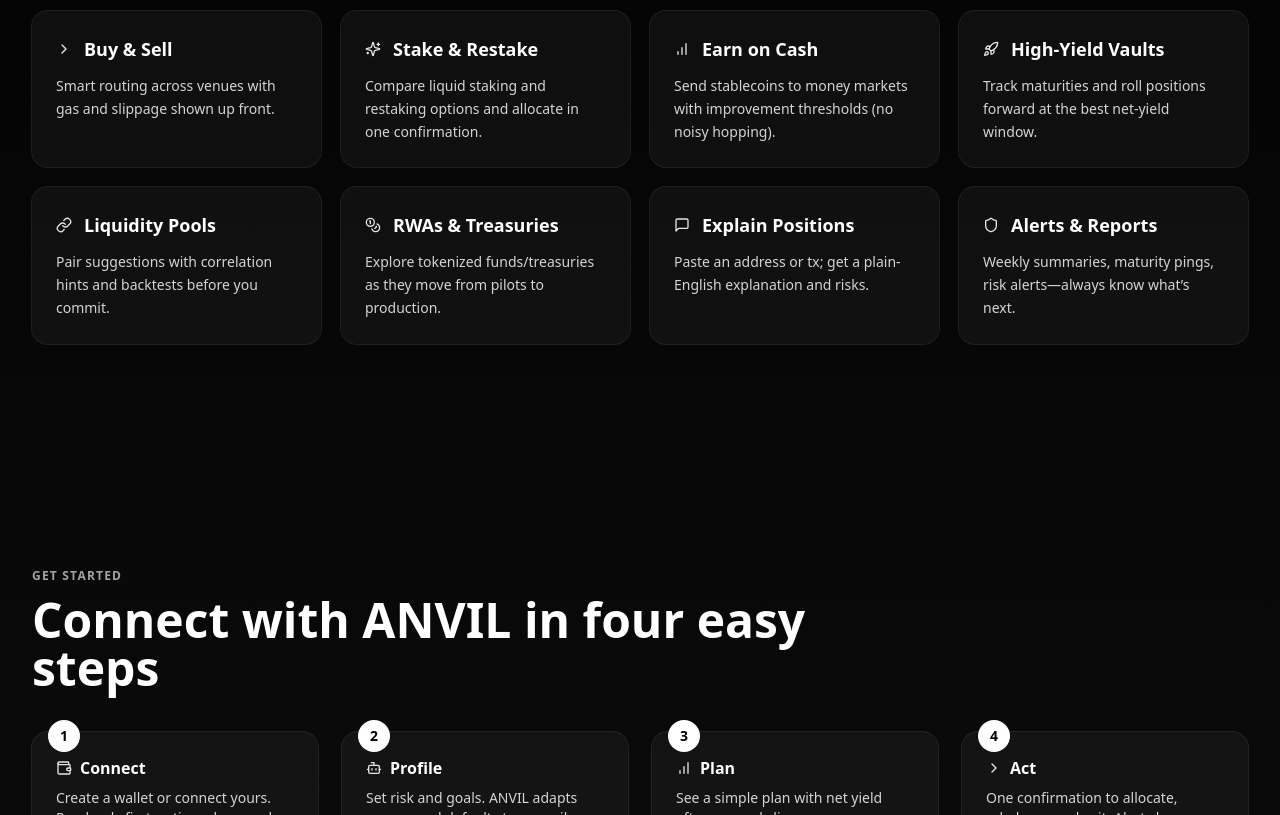
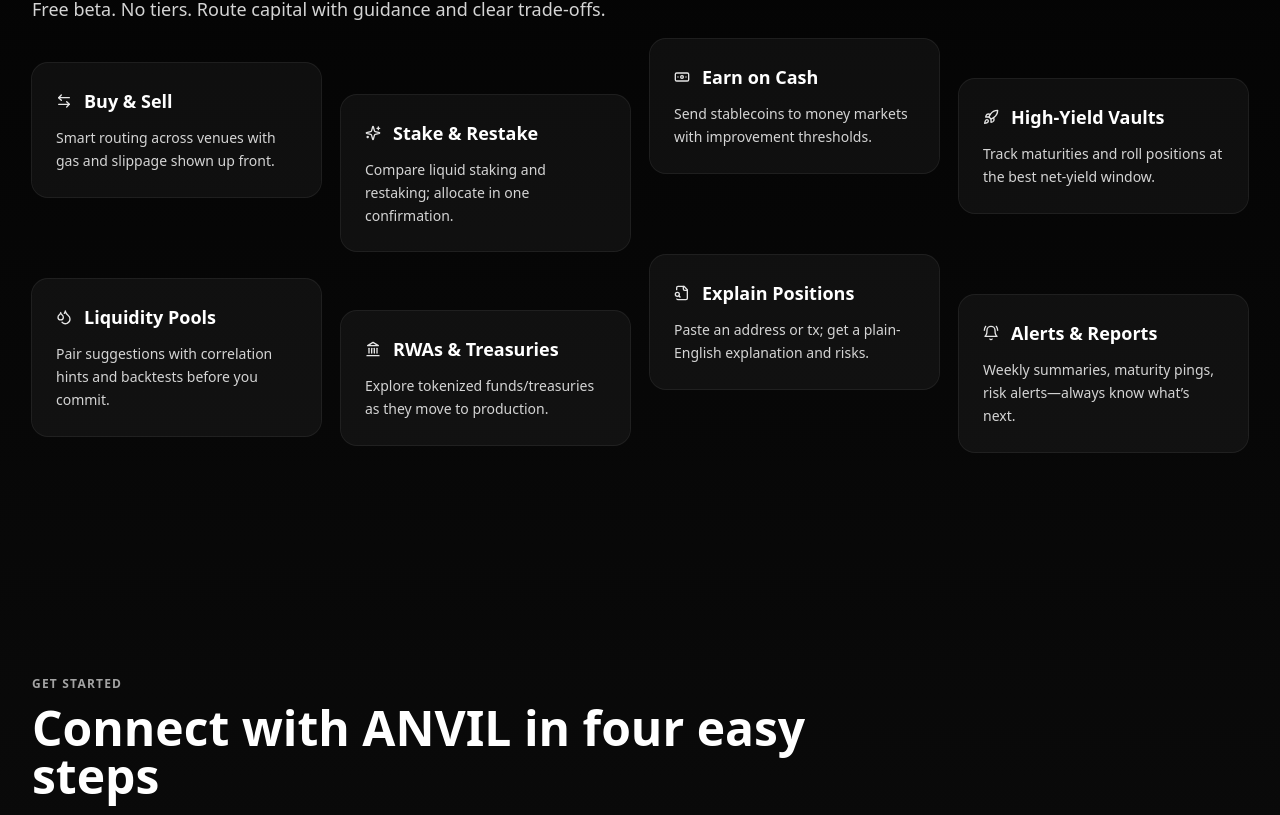
Before and after one commit to Maxitj/anvil-landing, a React (Vite) app in the folder anvil-landing/: page / in a window 1280 px wide. Shown: the part 705-1520 px from the top of the page. Built offline with nearby package versions, Linux system fonts and the light colour scheme.

Commit message:
Update App.jsx

```diff
--- a/anvil-landing/src/App.jsx
+++ b/anvil-landing/src/App.jsx
@@ -3,15 +3,17 @@ import { motion, AnimatePresence } from "framer-motion";
 import {
   ArrowRight,
   ChevronRight,
-  BarChart,
-  Bot,
-  Link as LinkIcon,
-  MessageSquare,
-  Shield,
+  ArrowLeftRight,
+  BarChart3,
+  Banknote,
+  Landmark,
+  Droplets,
+  FileSearch,
+  BellRing,
   Sparkles,
   Rocket,
   Wallet,
-  Coins,
+  Bot,
 } from "lucide-react";
 
 // ---------- Base UI ----------
@@ -78,7 +80,7 @@ const Card = ({ title, icon, children, footer }) => (
 
 // ---------- Page ----------
 export default function ANVILLanding() {
-  // rotating tagline: "Forge " + (your future | your finance | crypto)
+  // rotating tagline after "Forge "
   const words = ["your future", "your finance", "crypto"];
   const [idx, setIdx] = useState(0);
   useEffect(() => {
@@ -127,7 +129,7 @@ export default function ANVILLanding() {
         </Container>
       </header>
 
-      {/* HERO — left-aligned, ANVIL on top, Forge fixed + rotating words */}
+      {/* HERO — left aligned */}
       <section className="relative py-20 md:py-28">
         <Container>
           <div className="max-w-4xl">
@@ -149,11 +151,15 @@ export default function ANVILLanding() {
                 </AnimatePresence>
               </div>
             </div>
+            {/* tagline from your reference image */}
+            <p className="mt-6 max-w-2xl text-lg text-neutral-300">
+              Making Web3 accessible to everyone through conversational finance.
+            </p>
           </div>
         </Container>
       </section>
 
-      {/* WHAT YOU CAN DO — 8 compact cards */}
+      {/* WHAT YOU CAN DO — 8 cards, staggered layout */}
       <Section
         id="capabilities"
         eyebrow="What you can do"
@@ -161,39 +167,67 @@ export default function ANVILLanding() {
         subtitle="Free beta. No tiers. Route capital with guidance and clear trade-offs."
       >
         <div className="grid gap-5 sm:grid-cols-2 lg:grid-cols-4">
-          <Card title="Buy & Sell" icon={<ChevronRight className="h-4 w-4 text-neutral-200" />}>
-            Smart routing across venues with gas and slippage shown up front.
-          </Card>
-          <Card title="Stake & Restake" icon={<Sparkles className="h-4 w-4 text-neutral-200" />}>
-            Compare liquid staking and restaking options and allocate in one confirmation.
-          </Card>
-          <Card title="Earn on Cash" icon={<BarChart className="h-4 w-4 text-neutral-200" />}>
-            Send stablecoins to money markets with improvement thresholds (no noisy hopping).
-          </Card>
-          <Card title="High-Yield Vaults" icon={<Rocket className="h-4 w-4 text-neutral-200" />}>
-            Track maturities and roll positions forward at the best net-yield window.
-          </Card>
-          <Card title="Liquidity Pools" icon={<LinkIcon className="h-4 w-4 text-neutral-200" />}>
-            Pair suggestions with correlation hints and backtests before you commit.
-          </Card>
-          <Card title="RWAs & Treasuries" icon={<Coins className="h-4 w-4 text-neutral-200" />}>
-            Explore tokenized funds/treasuries as they move from pilots to production.
-          </Card>
-          <Card title="Explain Positions" icon={<MessageSquare className="h-4 w-4 text-neutral-200" />}>
-            Paste an address or tx; get a plain-English explanation and risks.
-          </Card>
-          <Card title="Alerts & Reports" icon={<Shield className="h-4 w-4 text-neutral-200" />}>
-            Weekly summaries, maturity pings, risk alerts—always know what’s next.
-          </Card>
+          {[
+            {
+              t: "Buy & Sell",
+              d: "Smart routing across venues with gas and slippage shown up front.",
+              i: <ArrowLeftRight className="h-4 w-4 text-neutral-200" />,
+              off: "lg:mt-0",
+            },
+            {
+              t: "Stake & Restake",
+              d: "Compare liquid staking and restaking; allocate in one confirmation.",
+              i: <Sparkles className="h-4 w-4 text-neutral-200" />,
+              off: "lg:mt-8",
+            },
+            {
+              t: "Earn on Cash",
+              d: "Send stablecoins to money markets with improvement thresholds.",
+              i: <Banknote className="h-4 w-4 text-neutral-200" />,
+              off: "lg:-mt-6",
+            },
+            {
+              t: "High-Yield Vaults",
+              d: "Track maturities and roll positions at the best net-yield window.",
+              i: <Rocket className="h-4 w-4 text-neutral-200" />,
+              off: "lg:mt-4",
+            },
+            {
+              t: "Liquidity Pools",
+              d: "Pair suggestions with correlation hints and backtests before you commit.",
+              i: <Droplets className="h-4 w-4 text-neutral-200" />,
+              off: "lg:mt-2",
+            },
+            {
+              t: "RWAs & Treasuries",
+              d: "Explore tokenized funds/treasuries as they move to production.",
+              i: <Landmark className="h-4 w-4 text-neutral-200" />,
+              off: "lg:mt-10",
+            },
+            {
+              t: "Explain Positions",
+              d: "Paste an address or tx; get a plain-English explanation and risks.",
+              i: <FileSearch className="h-4 w-4 text-neutral-200" />,
+              off: "lg:-mt-4",
+            },
+            {
+              t: "Alerts & Reports",
+              d: "Weekly summaries, maturity pings, risk alerts—always know what’s next.",
+              i: <BellRing className="h-4 w-4 text-neutral-200" />,
+              off: "lg:mt-6",
+            },
+          ].map((c, i) => (
+            <div key={i} className={c.off}>
+              <Card title={c.t} icon={c.i}>
+                {c.d}
+              </Card>
+            </div>
+          ))}
         </div>
       </Section>
 
-      {/* GET STARTED — marketing headline + four steps */}
-      <Section
-        id="get-started"
-        eyebrow="Get started"
-        title="Connect with ANVIL in four easy steps"
-      >
+      {/* GET STARTED — marketing title + four steps */}
+      <Section id="get-started" eyebrow="Get started" title="Connect with ANVIL in four easy steps">
         <ol className="grid gap-6 md:grid-cols-4">
           {[
             {
@@ -209,7 +243,7 @@ export default function ANVILLanding() {
             {
               t: "Plan",
               d: "See a simple plan with net yield after gas and slippage.",
-              i: <BarChart className="h-4 w-4 text-neutral-200" />,
+              i: <BarChart3 className="h-4 w-4 text-neutral-200" />,
             },
             {
               t: "Act",
```
